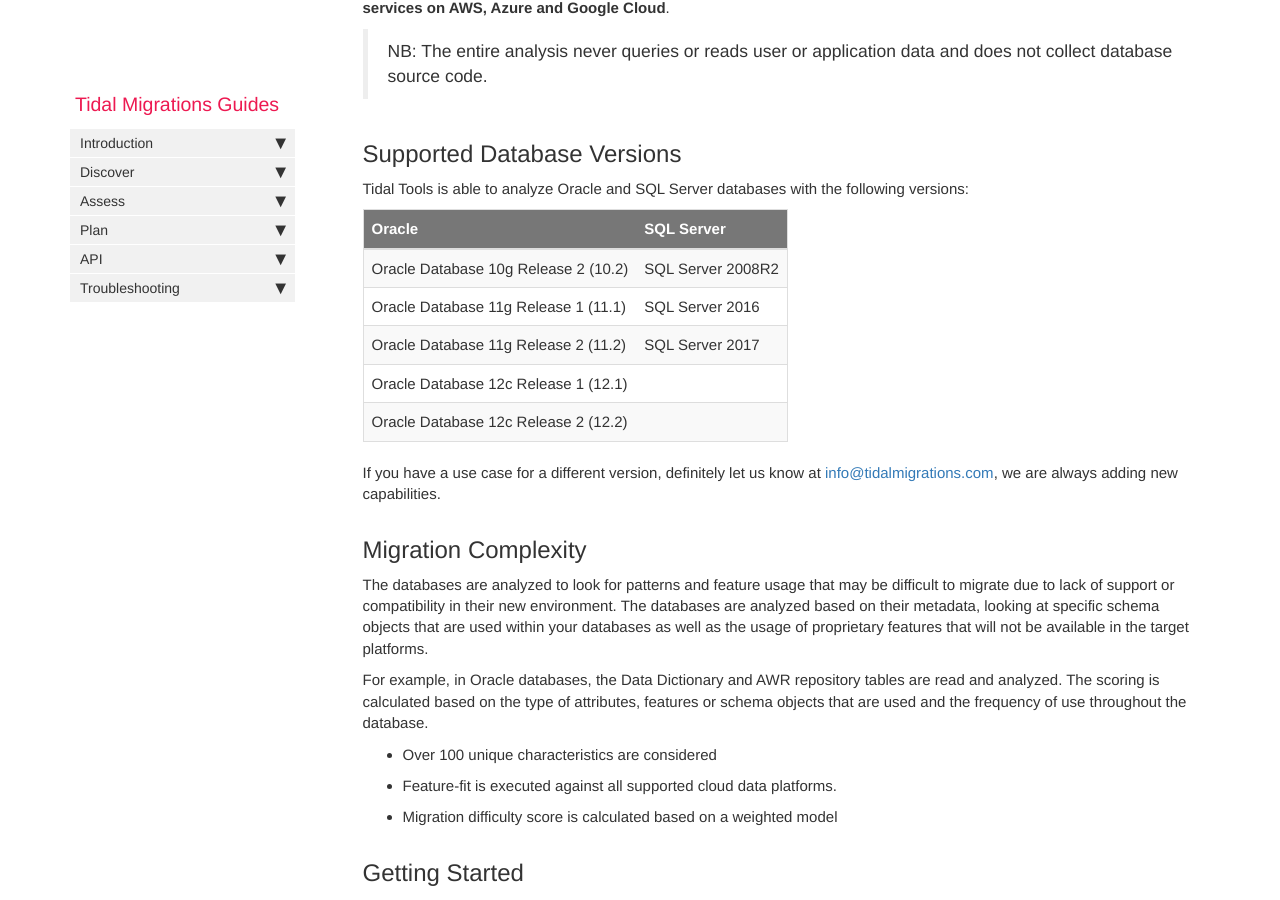
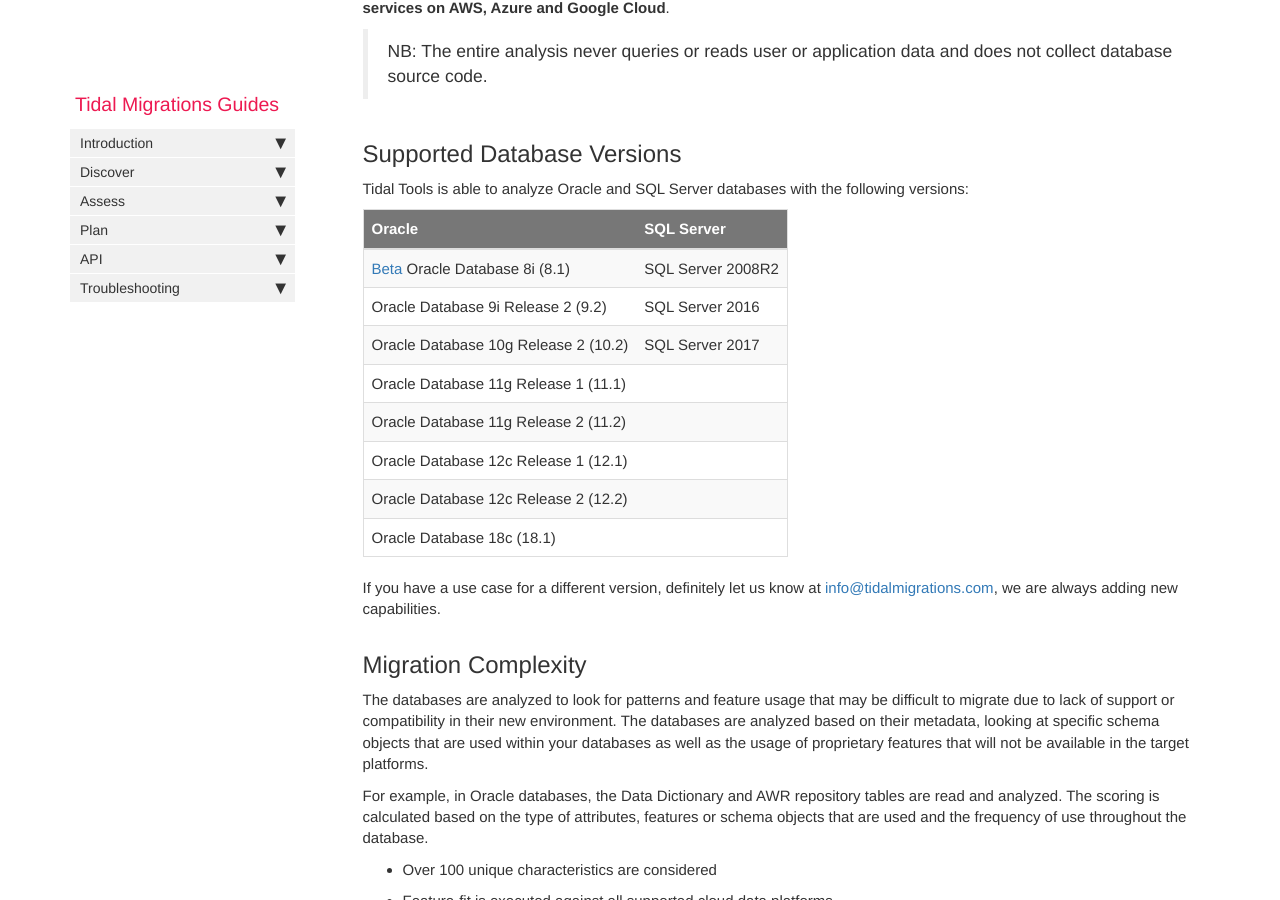
Before and after one commit to tidalmigrations/tidalmigrations.github.io, a Jekyll site: the page built from pages/tidal tools/analyze_database.md, in a window 1280 px wide and 900 px high, scrolled down 591 px. Built offline with Jekyll 4.4.1, drawn with Linux system fonts in a browser that asks for light colours; nearby versions of some CDN libraries; comment, search, counter and statistics services are not loaded.

Commit message:
Add new supported db version

```diff
--- a/pages/tidal tools/analyze_database.md
+++ b/pages/tidal tools/analyze_database.md
@@ -21,11 +21,14 @@ Tidal Tools is able to analyze Oracle and SQL Server databases with the followin
 
 | Oracle                | SQL Server |
 |-----------------------|
-| Oracle Database 10g Release 2	(10.2) | SQL Server 2008R2 |
-| Oracle Database 11g Release 1	(11.1) | SQL Server 2016   |
-| Oracle Database 11g Release 2	(11.2) | SQL Server 2017   |
-| Oracle Database 12c Release 1	(12.1) |
-| Oracle Database 12c Release 2	(12.2) |
+| [Beta](mailto:info@tidalmigrations.com?subject=Interested in Oracle 8i Database Analysis) Oracle Database 8i (8.1) | SQL Server 2008R2 |
+| Oracle Database 9i Release 2 (9.2)   | SQL Server 2016 |
+| Oracle Database 10g Release 2 (10.2) | SQL Server 2017 |
+| Oracle Database 11g Release 1 (11.1) |
+| Oracle Database 11g Release 2 (11.2) |
+| Oracle Database 12c Release 1 (12.1) |
+| Oracle Database 12c Release 2 (12.2) |
+| Oracle Database 18c (18.1) |
 
 If you have a use case for a different version, definitely let us know at [info@tidalmigrations.com](mailto:info@tidalmigrations.com), we are always adding new capabilities.
 
```
